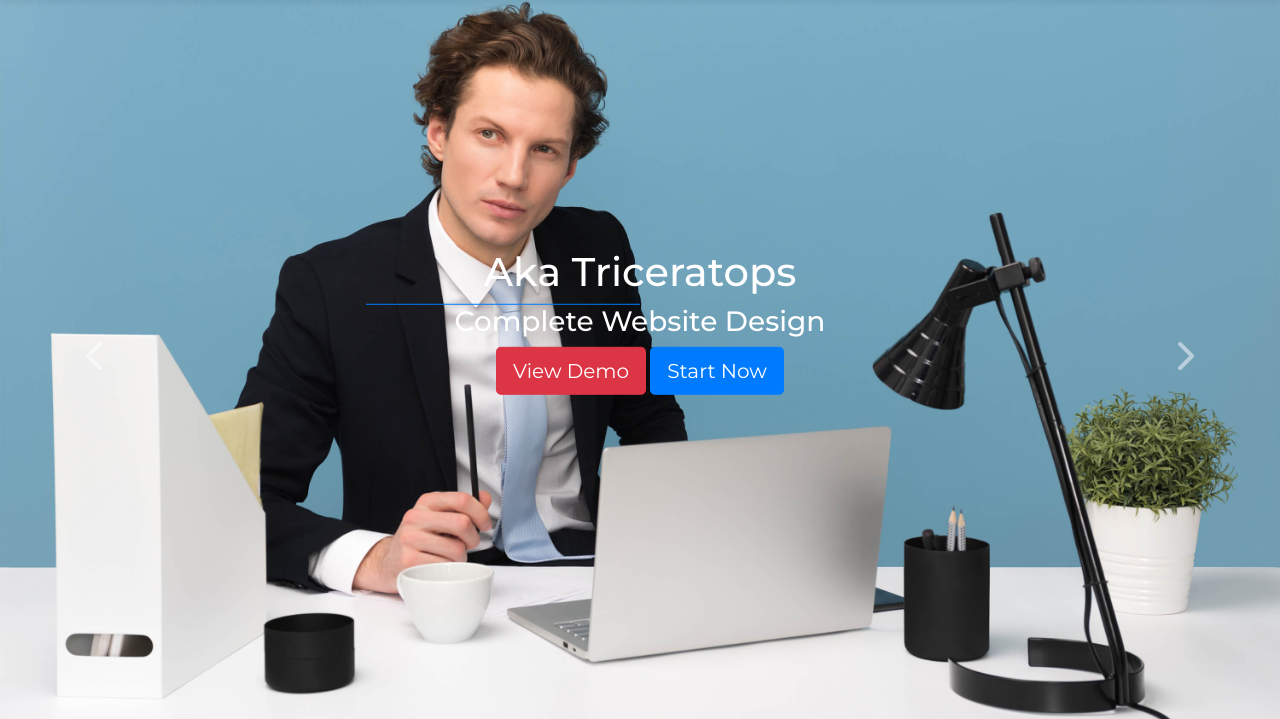
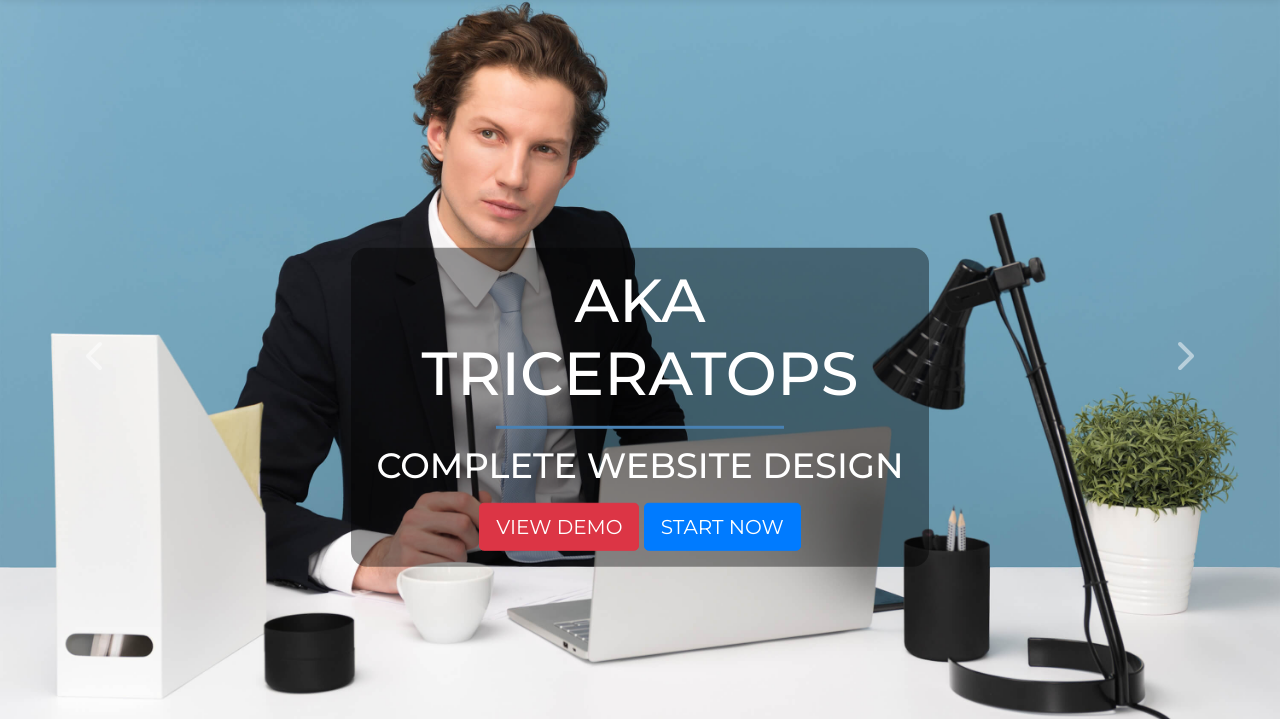
Before and after one commit to RonaldYou/Portfolio-Website, a plain HTML site: page index.html in a window 1280 px wide. Shown: the part 128-847 px from the top of the page. Drawn offline with Linux system fonts and the light colour scheme.

Commit message:
img over carousel

```diff
--- a/css/style.css
+++ b/css/style.css
@@ -71,13 +71,31 @@ body {
   position: absolute;
   top: 54%;
   transform: translateY(-50%);
+  text-transform: uppercase;
+}
+
+.bg-custom{
+  background-color: rgba(0,0,0,0.4);
+  color: white;
+  border-radius: 1rem;
+}
+
+.carousel-caption h1{
+  font-size: 3.8rem;
+  text-shadow: .1 .1rem .3rem rgba(0,0,0,.1);
+}
+
+.carousel-caption h3{
+  font-size: 2.2rem;
+  text-shadow: .1 .1rem .2rem rgba(0,0,0,.1);
+}
+
+.border-primary {
+  border-top: .2rem solid #4981b3!important;
 }
 
 /*===== FIXED BACKGROUND IMG =====*/
 
-.fixed-background {
-  overflow: hidden; /*-- Correction for iOS --*/
-}
 
 
 /*-- Emoji Navbar --*/
--- a/index.html
+++ b/index.html
@@ -58,11 +58,11 @@
 				<img src="img/carousel/1.jpg" alt="" class="w-100">
 				<div class="carousel-caption">
 					<div class="container">
-						<div class="row justify-content-center">
-							<div class="col-8">
+						<div class="row justify-content-center ">
+							<div class="col-8 bg-custom py-3 px-0">
 								<h1>Aka Triceratops</h1>
-								<div class="border-top border-primary w-50"></div>
-								<h3>Complete Website Design</h3>
+								<div class="border-top border-primary w-50 mx-auto my-3"></div>
+								<h3 class="pb-2">Complete Website Design</h3>
 								<a href="#" class="btn btn-danger btn-lg">View Demo</a>
 								<a href="#" class="btn btn-primary btn-lg">Start Now</a>
 							</div>
```
